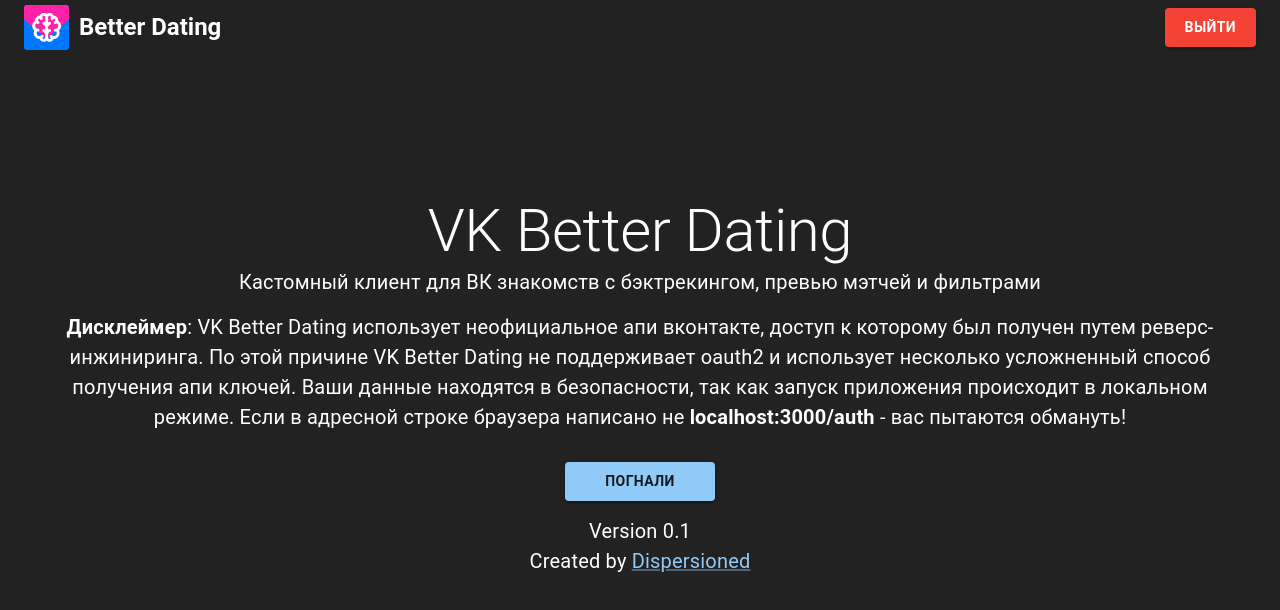
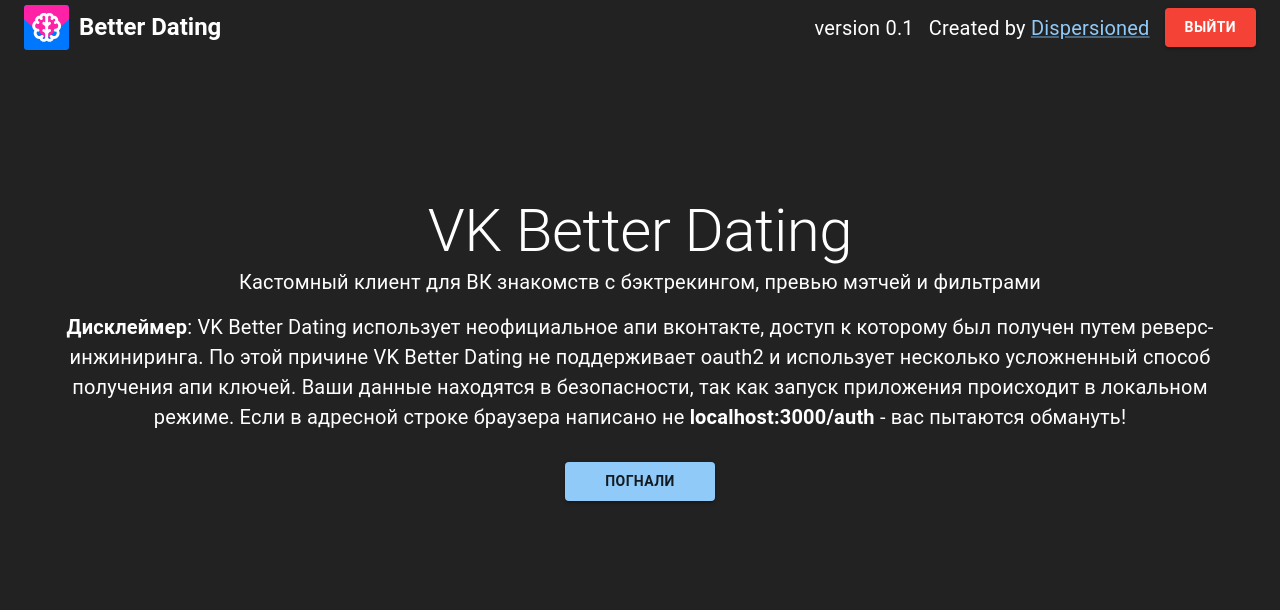
Before and after one commit to Dispersioned/vk-better-dating, a React app in the folder client/: page /auth in a window 1280 px wide. Shown: the top 610 px of the page. Built offline with nearby package versions, Linux system fonts and the light colour scheme.

Commit message:
feat: move version & author to header

```diff
--- a/client/src/pages/auth/Auth.tsx
+++ b/client/src/pages/auth/Auth.tsx
@@ -100,13 +100,6 @@
             </Button>
           </>
         )}
-        <Typography>Version 0.1</Typography>
-        <Typography>
-          Created by{' '}
-          <Link href="https://t.me/dispersioned" target="_blank">
-            Dispersioned
-          </Link>
-        </Typography>
       </div>
     </BaseLayout>
   );
--- /dev/null
+++ b/client/src/shared/config/meta.ts
@@ -0,0 +1 @@
+export const APP_VERSION = '0.1';
--- a/client/src/widgets/header/Header.tsx
+++ b/client/src/widgets/header/Header.tsx
@@ -1,6 +1,7 @@
-import { Button, Container, Typography } from '@mui/material';
+import { Button, Container, Link, Typography } from '@mui/material';
 import { useAuthStore } from 'app/store/auth.store';
 import logoIcon from 'assets/icons/logo.svg';
+import { APP_VERSION } from 'shared/config/meta';
 
 import styles from './styles.module.scss';
 
@@ -17,7 +18,16 @@
               Better Dating
             </Typography>
           </div>
-          {authData && <Button color="error">Выйти</Button>}
+          <div className={styles.header_aside}>
+            <Typography>version {APP_VERSION}</Typography>
+            <Typography>
+              Created by{' '}
+              <Link href="https://t.me/dispersioned" target="_blank">
+                Dispersioned
+              </Link>
+            </Typography>
+            {authData && <Button color="error">Выйти</Button>}
+          </div>
         </div>
       </Container>
     </header>
--- a/client/src/widgets/header/styles.module.scss
+++ b/client/src/widgets/header/styles.module.scss
@@ -18,3 +18,9 @@
 .header {
   padding: 5px 0;
 }
+
+.header_aside {
+  display: flex;
+  align-items: center;
+  gap: 15px;
+}
```
